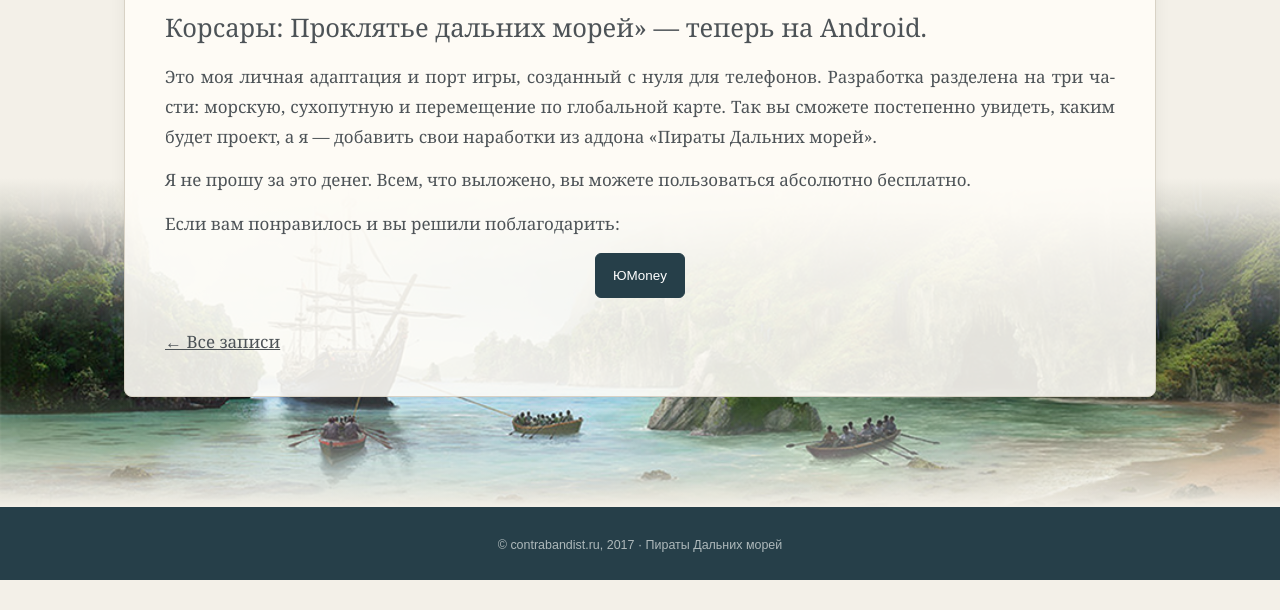
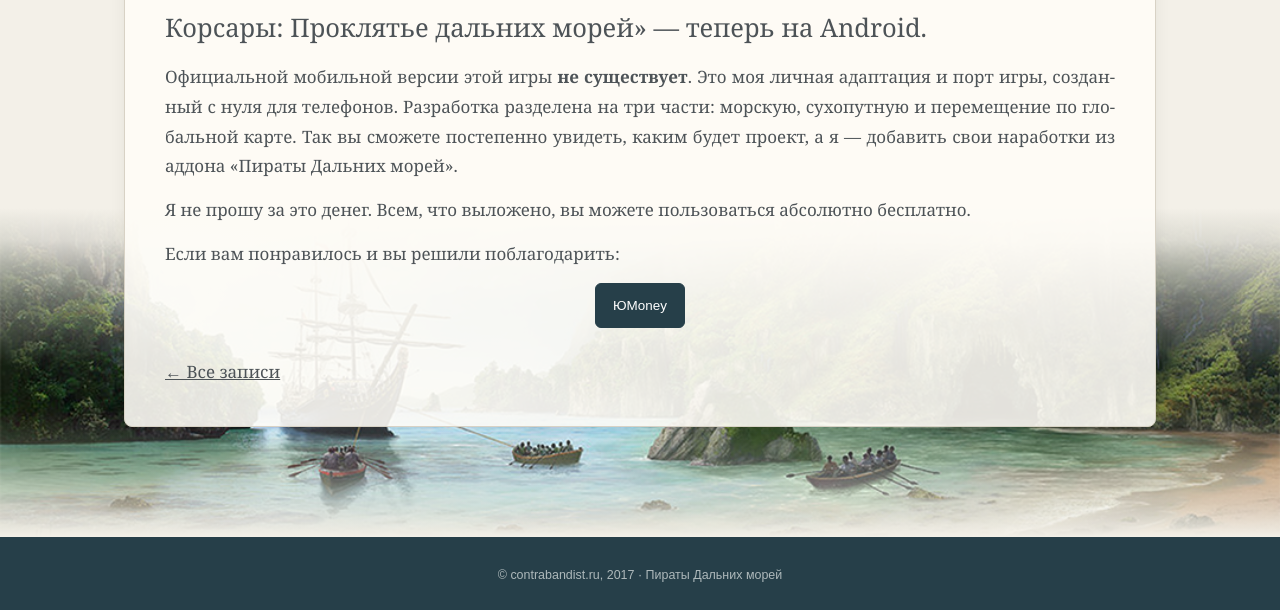
Before and after one commit to tislic/SeaDogsPort, a Jekyll site: the page built from о-проекте.md, in a window 1280 px wide. Shown: the part 693-1303 px from the top of the page. Built offline with Jekyll 4.4.1, drawn with Linux system fonts in a browser that asks for light colours; before the commit the page ends 1273 px from its top, so only the background shows below that.

Commit message:
Update о-проекте.md

```diff
--- a/о-проекте.md
+++ b/о-проекте.md
@@ -8,7 +8,8 @@ comments: false
 
 ## Корсары: Проклятье дальних морей» — теперь на Android.
 
-Это моя личная адаптация и порт игры, созданный с нуля для телефонов. Разработка разделена на три части: морскую, сухопутную и перемещение по глобальной карте.
+
+Официальной мобильной версии этой игры **не существует**. Это моя личная адаптация и порт игры, созданный с нуля для телефонов. Разработка разделена на три части: морскую, сухопутную и перемещение по глобальной карте.
 Так вы сможете постепенно увидеть, каким будет проект, а я — добавить свои наработки из аддона «Пираты Дальних морей».
 
 Я не прошу за это денег. Всем, что выложено, вы можете пользоваться абсолютно бесплатно.
```
